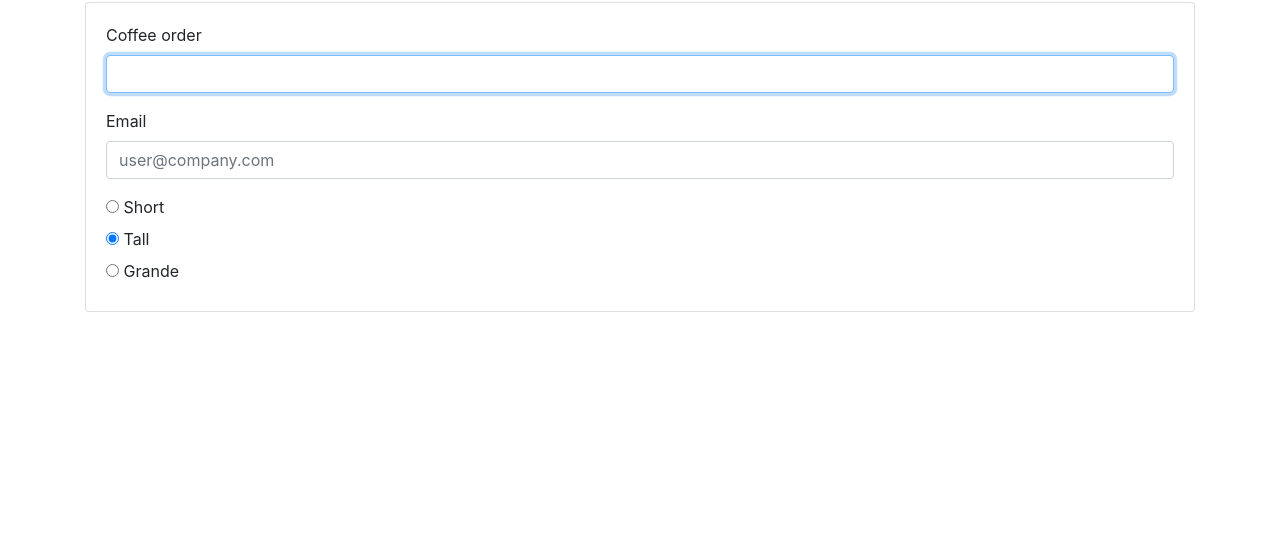
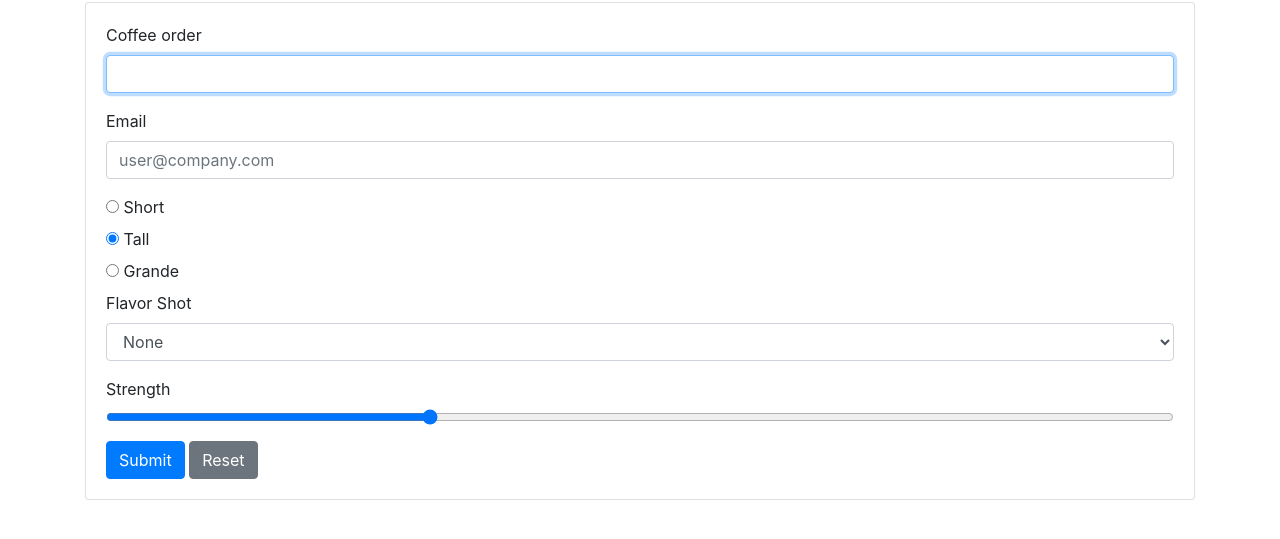
Before and after one commit to CTECH-IT/coffee-run-bluemens123, a plain HTML site: page index.html in a window 1280 px wide. Shown: the part 79-618 px from the top of the page. Drawn offline with nearby package versions, Linux system fonts and the light colour scheme.

Commit message:
Unit 9 Final Check-In

```diff
--- a/index.html
+++ b/index.html
@@ -24,7 +24,8 @@
           </div>
           <div class="form-group">
             <label for="emailInput">Email</label>
-            <input class="form-control" type="email" name="emailAddress" id="emailInput" value="" placeholder="user@company.com">
+            <input class="form-control" type="email" name="emailAddress" id="emailInput" value=""
+              placeholder="user@company.com">
           </div>
           <div class="radio">
             <label>
@@ -44,6 +45,21 @@
               Grande
             </label>
           </div>
+          <div class="form-group">
+            <label for="flavorShot">Flavor Shot</label>
+            <select id="flavorShot" class="form-control" name="flavor">
+              <option value=""> None</option>
+              <option value="caramel">Caramel</option>
+              <option value="almond">Almond</option>
+              <option value="mocha">Mocha</option>
+            </select>
+          </div>
+          <div class="form-group">
+            <label for="strengthLevel">Strength</label>
+            <input name="strength" id="strengthLevel" type="range" class="form-control-range" value="30">
+          </div>
+          <button type="submit" class="btn btn-primary">Submit</button>
+          <button type="reset" class="btn btn-secondary">Reset</button>
         </form>
       </div>
     </div>
```
